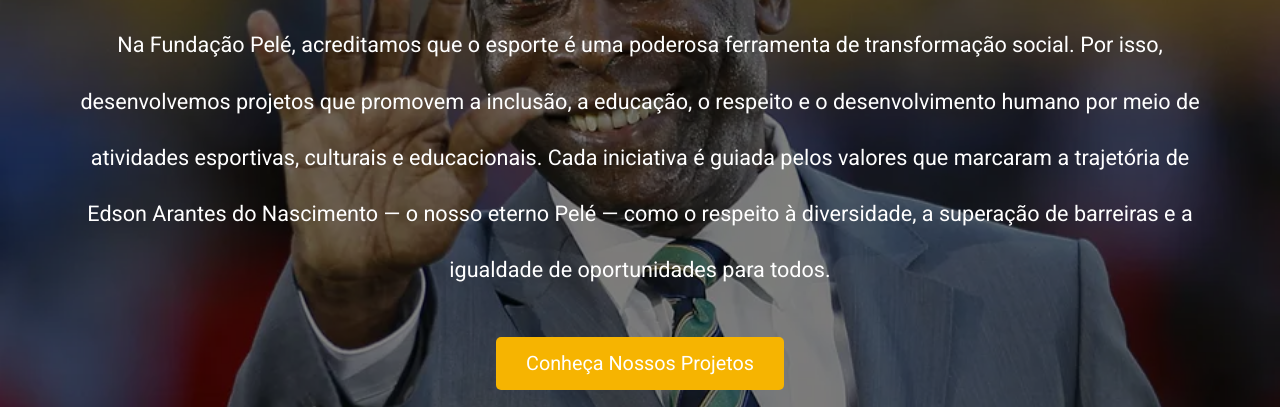
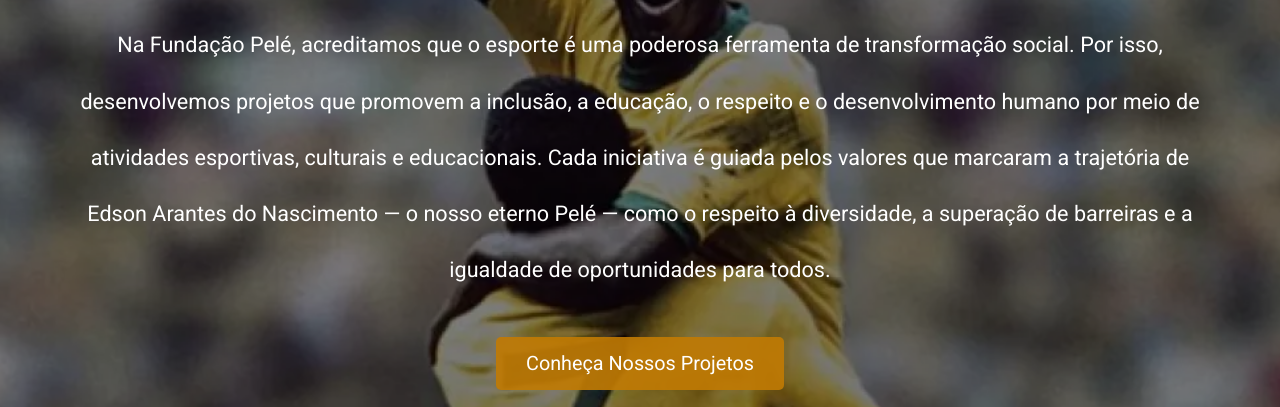
Before and after one commit to Henrique-051/TCC-Site, a plain HTML site: page index.html in a window 1280 px wide. Shown: the part 393-800 px from the top of the page. Drawn offline with Linux system fonts and the light colour scheme.

Commit message:
Add files via upload

```diff
--- a/index.html
+++ b/index.html
@@ -41,7 +41,7 @@
                     Cada iniciativa é guiada pelos valores que marcaram a trajetória de Edson Arantes do Nascimento — o
                     nosso eterno Pelé — como o respeito à diversidade, a superação de barreiras e a igualdade de
                     oportunidades para todos.</p>
-                <a href="#projetos" class="btn-primary">Conheça Nossos Projetos</a>
+                <a href="projetos.html" class="btn-primary">Conheça Nossos Projetos</a>
             </div>
         </section>
 
--- a/style.css
+++ b/style.css
@@ -111,7 +111,7 @@
 
 /* --- Hero Section --- */
 .hero {
-    background: url(pelé.webp) no-repeat center center/cover; /* Adicione uma imagem de fundo impactante */
+    background: url(FotoPelé.webp) no-repeat center center/cover; /* Adicione uma imagem de fundo impactante */
     color: #fff;
     text-align: center;
     padding: 150px 0;
@@ -147,7 +147,7 @@
 }
 
 .btn-primary {
-    background-color: #f6b401;
+    background-color: #c17b04e8;
     color: #fff;
     padding: 15px 30px;
     border-radius: 5px;
```
Also changed, not shown: FotoPelé.webp (added).
